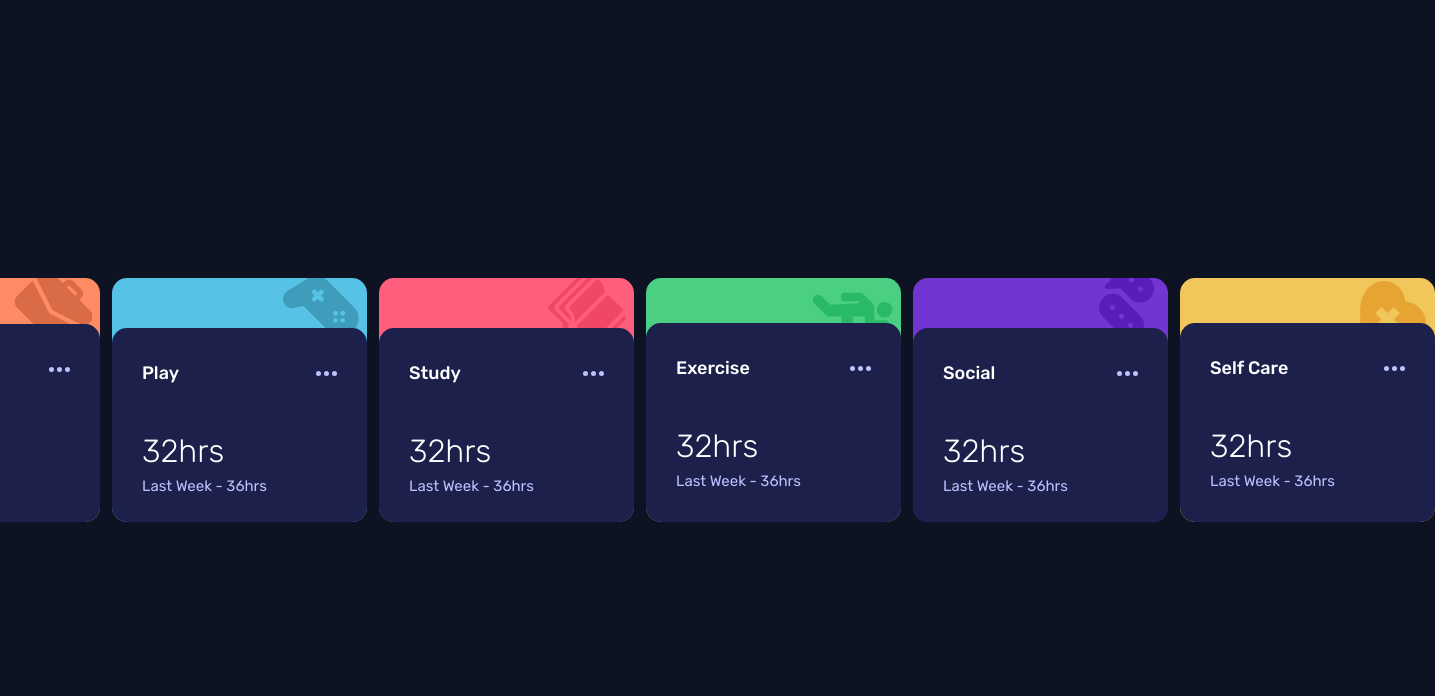
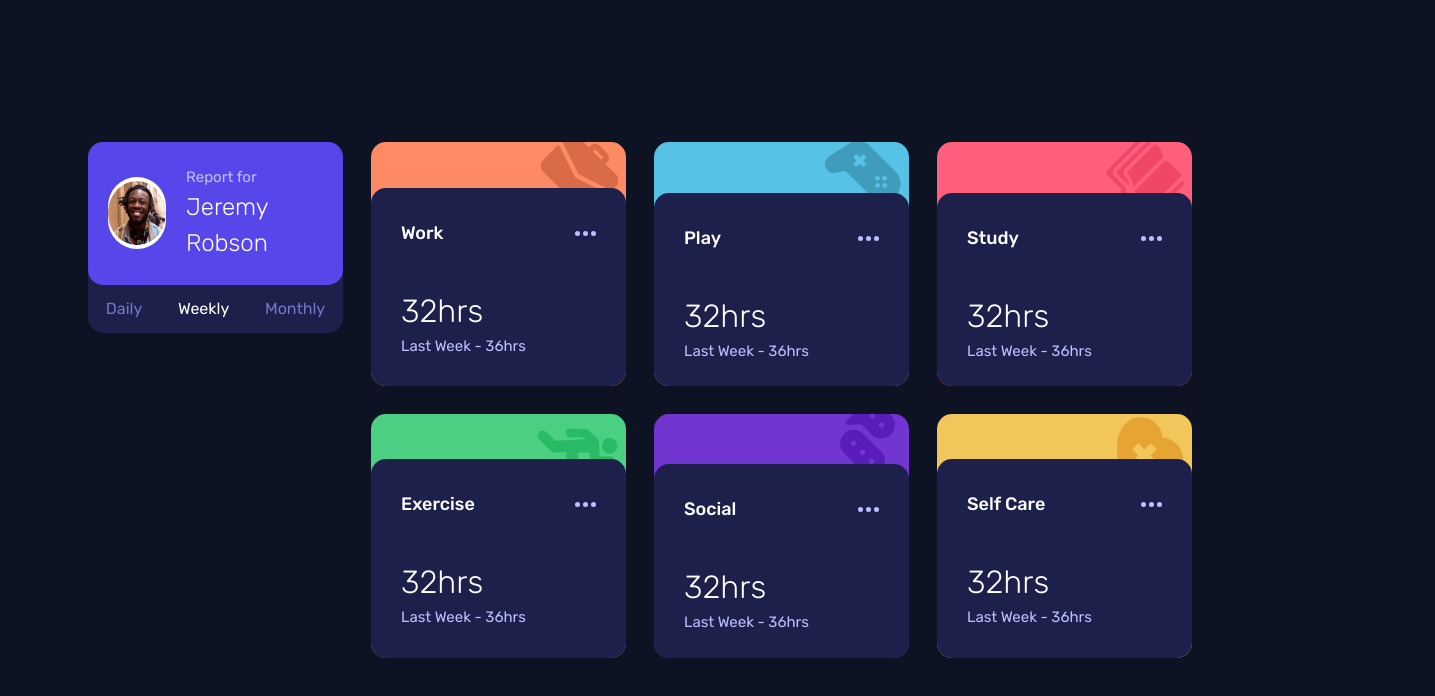
Before and after one commit to defydef/time-tracking-dashboard, a React (Vite) app: page / in a window 1280 px wide. Shown: the top 696 px of the page, 1435 px wide, since content can reach past the window. Built offline with nearby package versions, Linux system fonts and the light colour scheme.

Commit message:
Create CSS grid for desktop display

```diff
--- a/src/App.jsx
+++ b/src/App.jsx
@@ -9,8 +9,8 @@ import SelfCareIcon from "./ui/svg/SelfCareIcon";
 
 function App() {
   return (
-    <div className="flex flex-col gap-y-6 py-20 sm:flex-row gap-x-3">
-      {/* <MainCard /> */}
+    <div className="flex flex-col gap-y-6 py-20 sm:grid sm:grid-rows-2 sm:grid-cols-4 sm:gap-7 overflow-hidden">
+      <MainCard />
       <ActivityCard
         icon={<WorkIcon />}
         title="Work"
--- a/src/ui/MainCard.jsx
+++ b/src/ui/MainCard.jsx
@@ -1,6 +1,6 @@
 function MainCard() {
   return (
-    <div className="bg-[var(--card-bg)] w-[20.4375rem] rounded-[0.9375rem] pb-3 flex flex-col gap-3">
+    <div className="bg-[var(--card-bg)] w-[20.4375rem] sm:w-[15.9375rem] sm:h-max rounded-[0.9375rem] pb-3 flex flex-col gap-3 sm:row-span-full">
       <section className="bg-[var(--primary)] rounded-[0.9375rem] px-5 py-6">
         <div className="flex items-center justify-start gap-5">
           <div className="rounded-full w-[4.5rem] h-[4.5rem] bg-white flex justify-center items-center">
```
